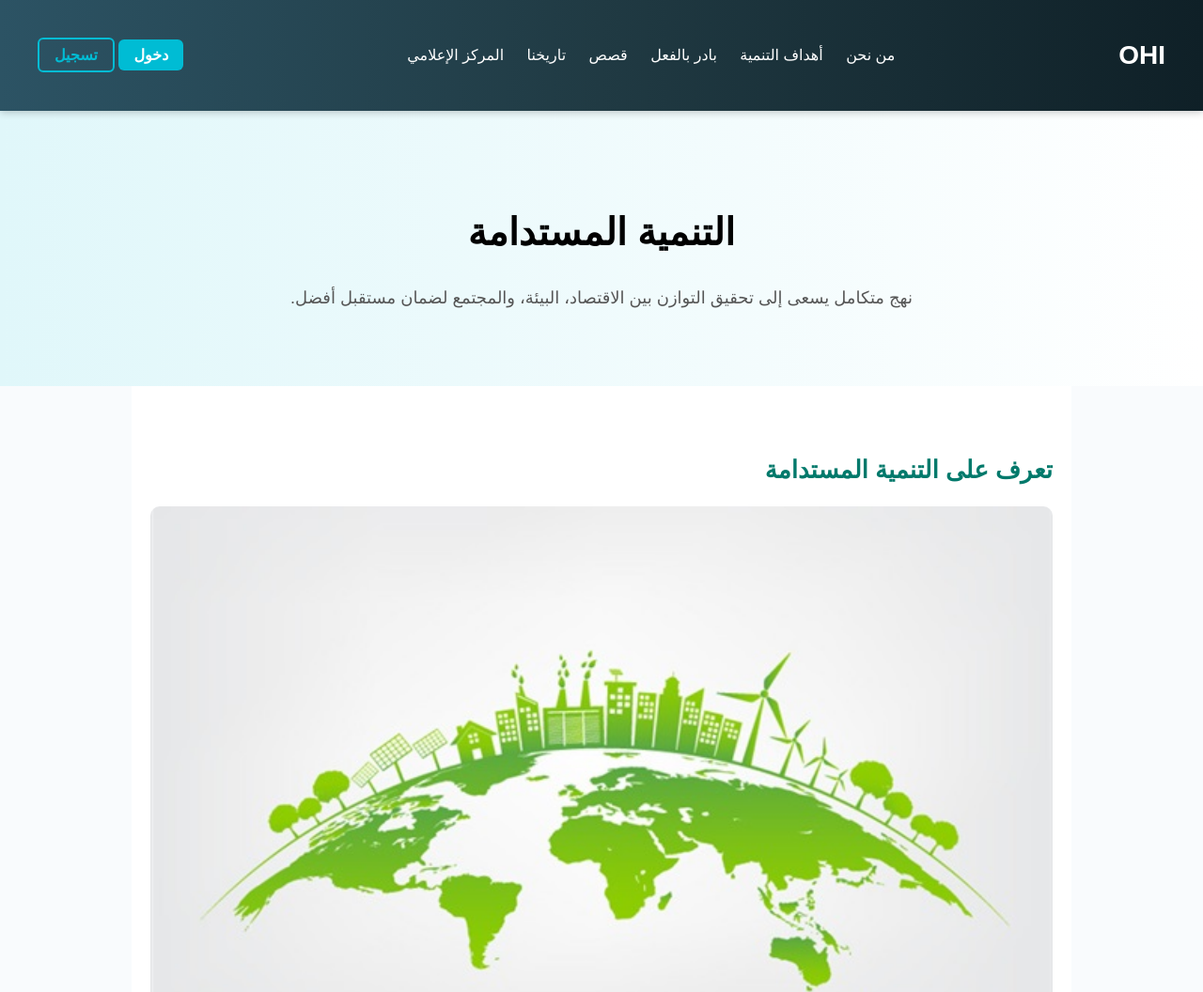
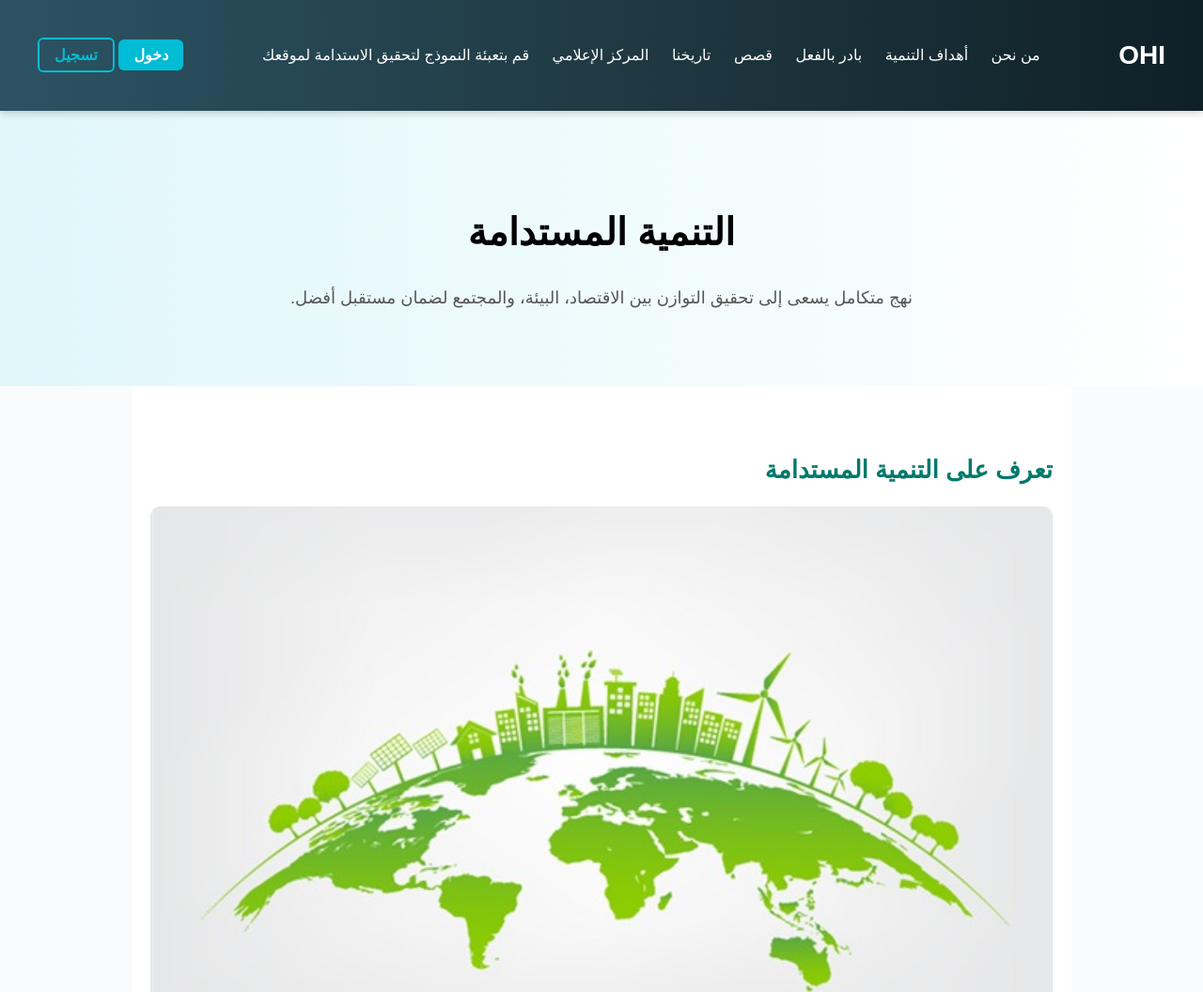
Before and after one commit to Mrwmohsn5/6october, a plain HTML site: page index.html in a window 1280 px wide. Shown: the top 1056 px of the page at 94% size. Drawn offline with Linux system fonts and the light colour scheme.

Commit message:
Update index.html

```diff
--- a/index.html
+++ b/index.html
@@ -16,6 +16,7 @@
       <a href="stories.html">قصص</a>
       <a href="history.html">تاريخنا</a>
       <a href="media.html">المركز الإعلامي</a>
+      <a href="form.html">قم بتعبئة النموذج لتحقيق الاستدامة لموقعك</a>
     </nav>
     <div>
       <a href="login.html" class="btn">دخول</a>
```
